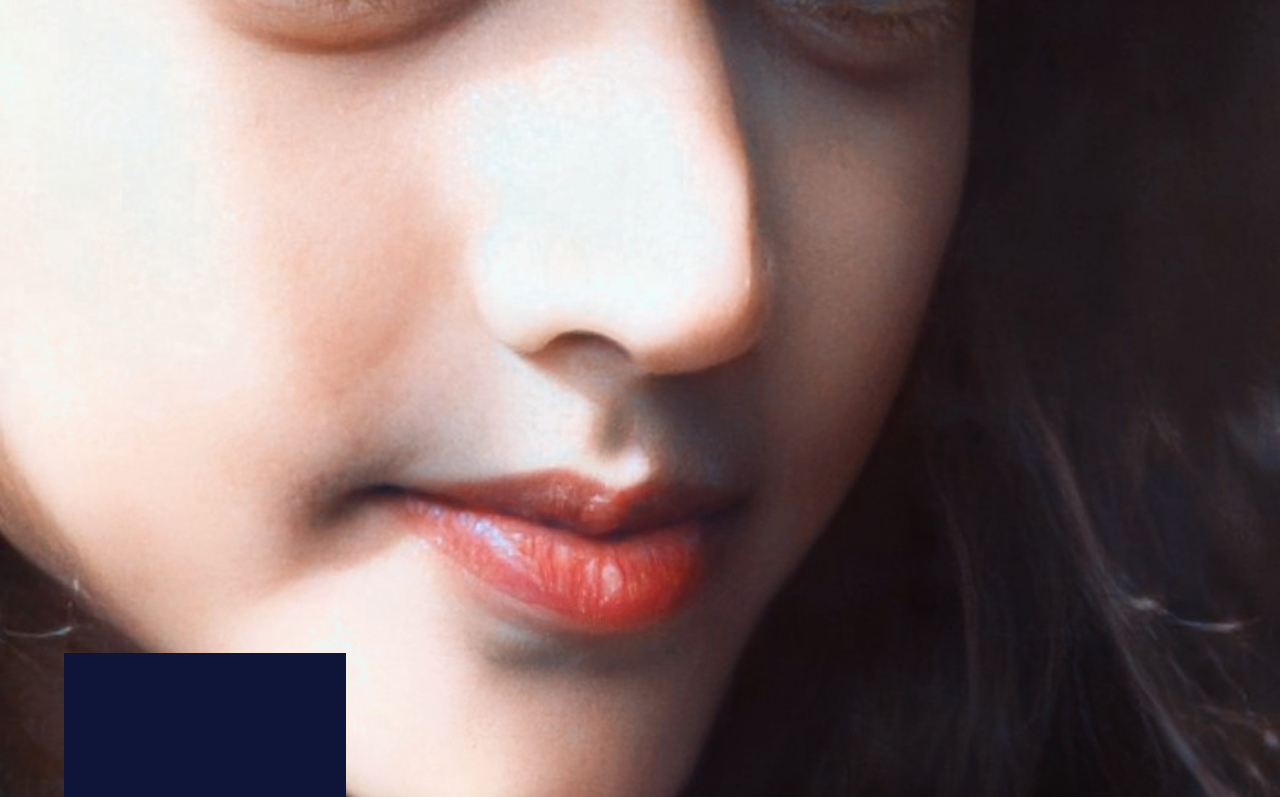
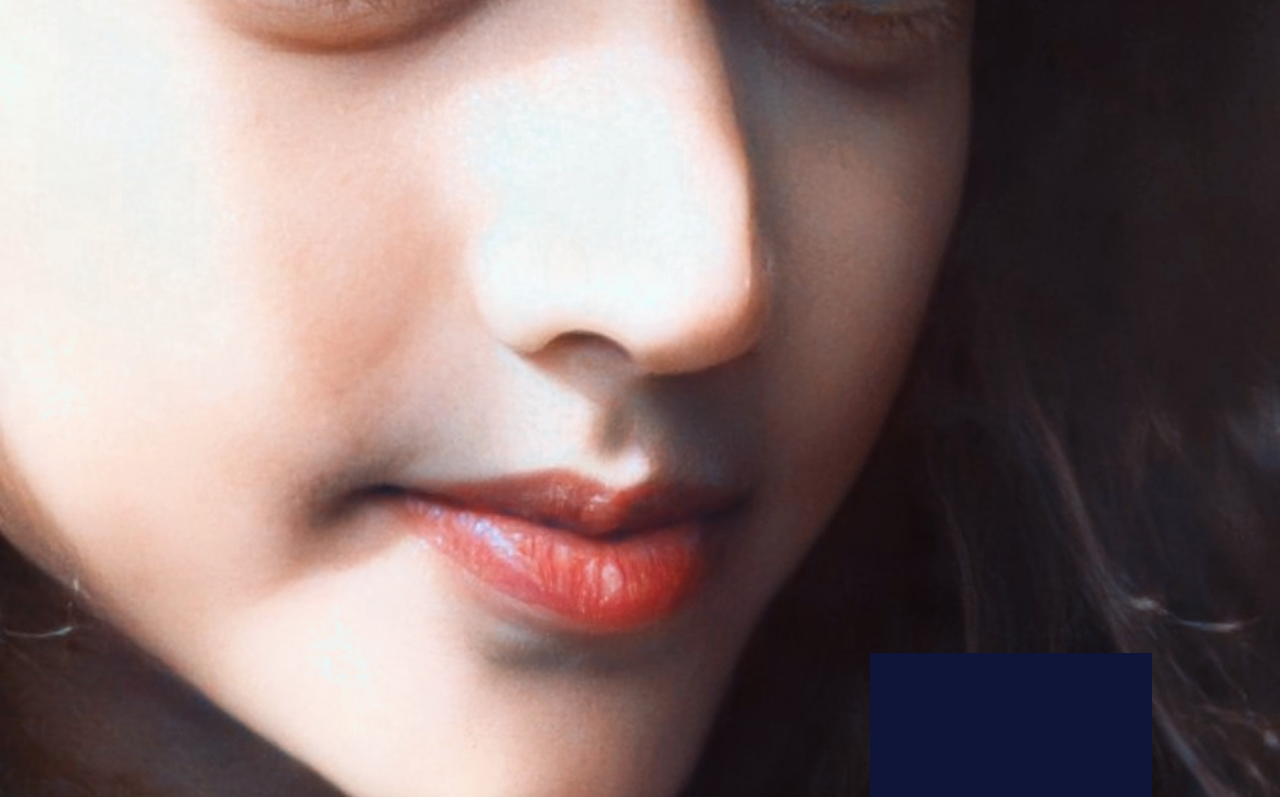
Before and after one commit to IND-Subu/Rasmita, a plain HTML site: page index.html in a window 1280 px wide. Shown: the part 985-1782 px from the top of the page. Drawn offline with Linux system fonts and the light colour scheme; files whose address does not match are found by name.

Commit message:
Update style.css

```diff
--- a/css/style.css
+++ b/css/style.css
@@ -122,7 +122,7 @@ iframe{
 		position: absolute;
 		height: 18vh;
 		width: 22%;
-		margin-left: 5%;
+		margin-left: 68%;
 		border: none;
 }
 /*#showcase h1{
```
